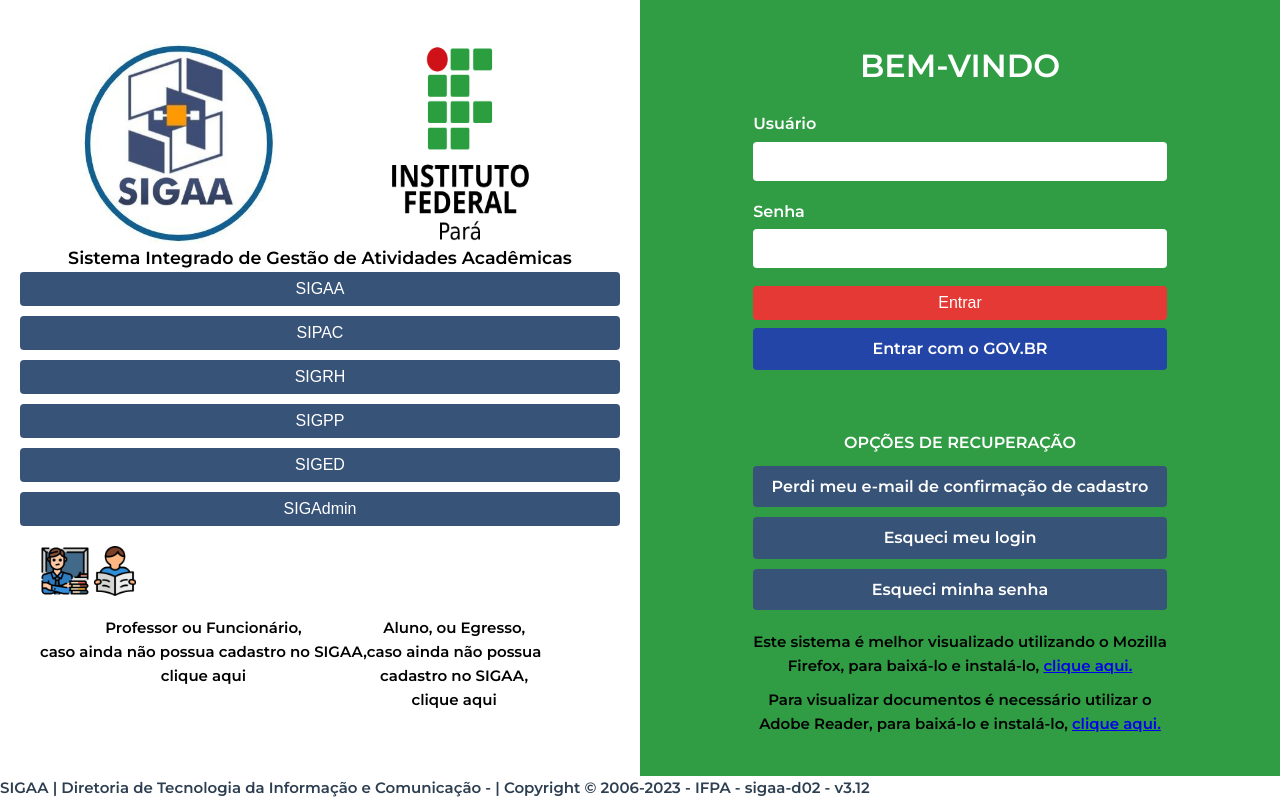
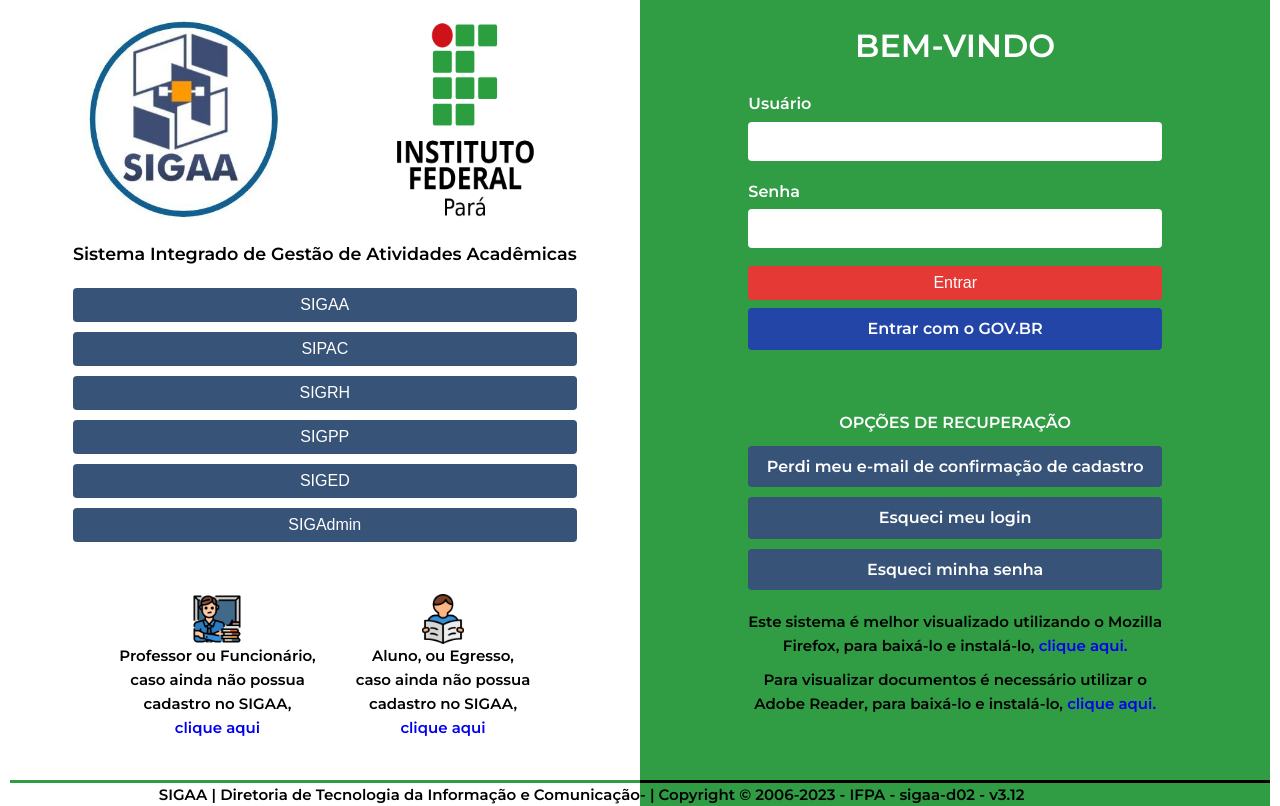
Before and after one commit to wendellmoraisz/login-sigaa-vuejs, a Vue app: page / in a window 1280 px wide. Shown: the top 806 px of the page. Built offline with nearby package versions, Linux system fonts and the light colour scheme.

Commit message:
Refatoração do layout  Login.vue e adição de  links de cadastro

```diff
--- a/src/components/Login.vue
+++ b/src/components/Login.vue
@@ -1,6 +1,7 @@
 <template>
   <div id="app" class="container-fluid">
       <div class="col-md-6">
+        <div class="opcoes-container">
           <header class="header-imagens">
             <img src="../assets/img/sigaa_img.jpeg" alt="Logo sigaa" width="200" height="200">
           <img src="../assets/img/ifpa_img.png" alt="Logo IFPA" width="200" height="200">
@@ -17,22 +18,30 @@
             <a href="https://sig-treinamento.ifpa.edu.br/sigaa/verTelaLogin.do"><button class="btn btn-primary">SIGAdmin</button></a>
           </div>
 
-        <div class="imagem-cadastro">
+          <section class="cadastro">
+            <div class="link-cadastro">
               <img src="../assets/img/professor.png" alt="Logo Professor" width="50" height="50">
+              <p>Professor ou Funcionário,<br>
+                caso ainda não possua <br>
+                cadastro no SIGAA,<br>
+                <a href="http://sigadmin.ifpa.edu.br/admin/ifpa/auto_cadastro/form.jsf?origem=2">clique aqui</a>
+              </p>
+            </div>
+            <div class="link-cadastro">
               <img src="../assets/img/aluno.png" alt="Logo Aluno" width="50" height="50">
-        </div>
-
-        <div class="link-cadastro">
-          <p>Professor ou Funcionário,<br>
-            caso ainda não possua cadastro no SIGAA,<br>
-            clique aqui</p>
-
               <p>Aluno, ou Egresso,<br>
                 caso ainda não possua<br>
                 cadastro no SIGAA,<br>
-            clique aqui</p>
+                <a href="https://sigaa.ifpa.edu.br/sigaa/ifpa/public/cadastro/discente.jsf">clique aqui</a>
+              </p>
             </div>
+          </section>
 
+        </div>
+        <footer class="divided-footer left-footer">
+          <span class="line left-line"></span>
+          <p>SIGAA | Diretoria de Tecnologia da Informação e Comunicação</p>
+        </footer>
       </div>
 
       <div class="col-md-6">
@@ -66,11 +75,12 @@
                 Adobe Reader, para baixá-lo e instalá-lo, <a href="https://www.adobe.com/br/acrobat/pdf-reader.html">clique aqui.</a></p>
           </div>
         </div>
+        <footer class="divided-footer right-footer">
+          <span class="line right-line"></span>
+          <p> - | Copyright © 2006-2023 - IFPA - sigaa-d02 - v3.12</p>
+        </footer>
       </div>
   </div>
-  <footer>
-    <p>SIGAA | Diretoria de Tecnologia da Informação e Comunicação - | Copyright © 2006-2023 - IFPA - sigaa-d02 - v3.12</p>
-  </footer>
 
 </template>
 
@@ -99,12 +109,10 @@
 }
 
 #app {
-  width: 100vw;
+  width: 98.5vw;
   display: flex;
-  flex-direction: row;
-  justify-content: center;
-  align-items: center;
   margin: 0;
+  padding: 0;
   box-sizing: border-box;
 }
 
@@ -120,7 +128,18 @@
 /* Lado esquerdo com logos e botões */
 .col-md-6:first-child {
   background-color: #fff;
-  color: black;
+  color: #000;
+  display: flex;
+  flex-direction: column;
+  align-items: center;
+  height: 136.5vh;
+}
+
+a {
+  text-decoration: none;
+}
+
+.opcoes-container {
   padding: 20px;
 }
 
@@ -144,6 +163,13 @@
 
 .texto-title {
   text-align: center;
+  margin: 20px 0;
+}
+
+.cadastro {
+  display: flex;
+  justify-content: center;
+  margin-top: 32px;
 }
 
 .imagem-cadastro{
@@ -151,12 +177,13 @@
   flex-direction: row;
   text-align: center;
   margin: 20px;
-
 }
 .link-cadastro {
   text-align: center;
   margin: 20px;
   display: flex;
+  flex-direction: column;
+  align-items: center;
 }
 
 .header-imagens {
@@ -168,10 +195,10 @@
 /* Lado direito com formulário de login */
 .col-md-6:last-child {
   background-color: #309c44;
-  padding: 20px;
   display: flex;
   flex-direction: column;
   align-items: center;
+  height: 136.5vh;
 }
 
 .mb-3 input {
@@ -252,4 +279,32 @@
   margin-top: 20px;
 }
 
+.line {
+  height: 3px;
+  width: 100%;
+  display: block;
+}
+
+.right-line {
+  background-color: #000;
+}
+
+.left-line {
+  background-color: #309c44;
+}
+
+.divided-footer {
+  width: 100%;
+  color: #000;
+}
+
+.right-footer {
+  background-color: #309c44;
+  margin-top: 44px;
+}
+
+.left-footer {
+  text-align: right;
+}
+
 </style>
```
Lines whose indentation alone changed are shown as unchanged.
